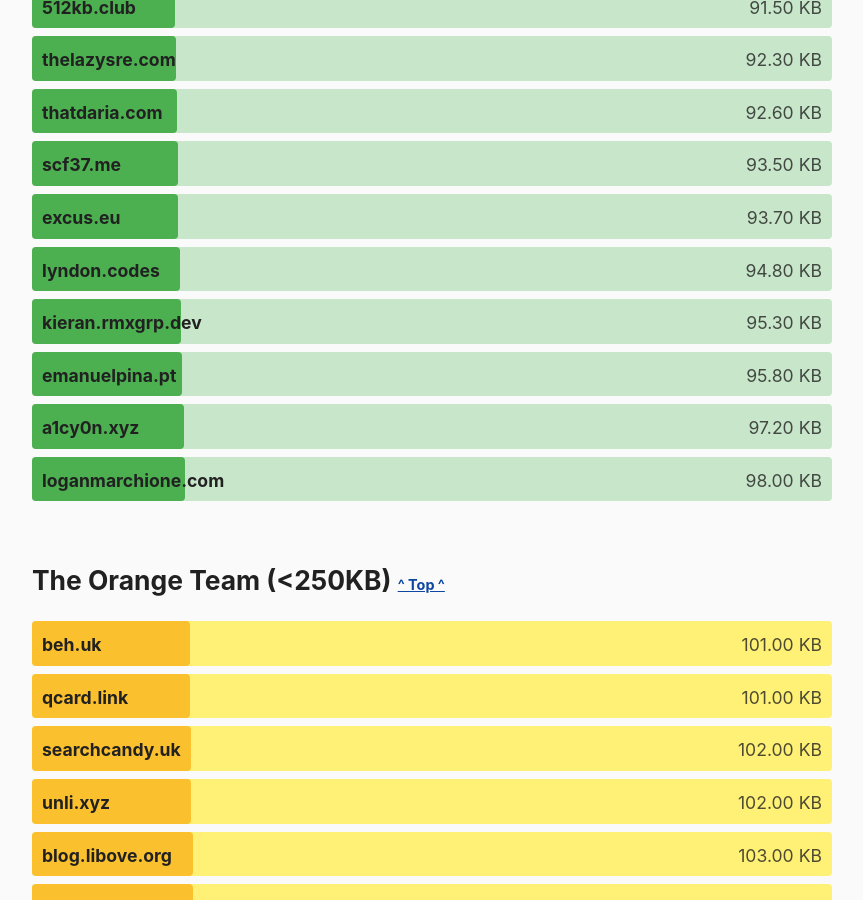
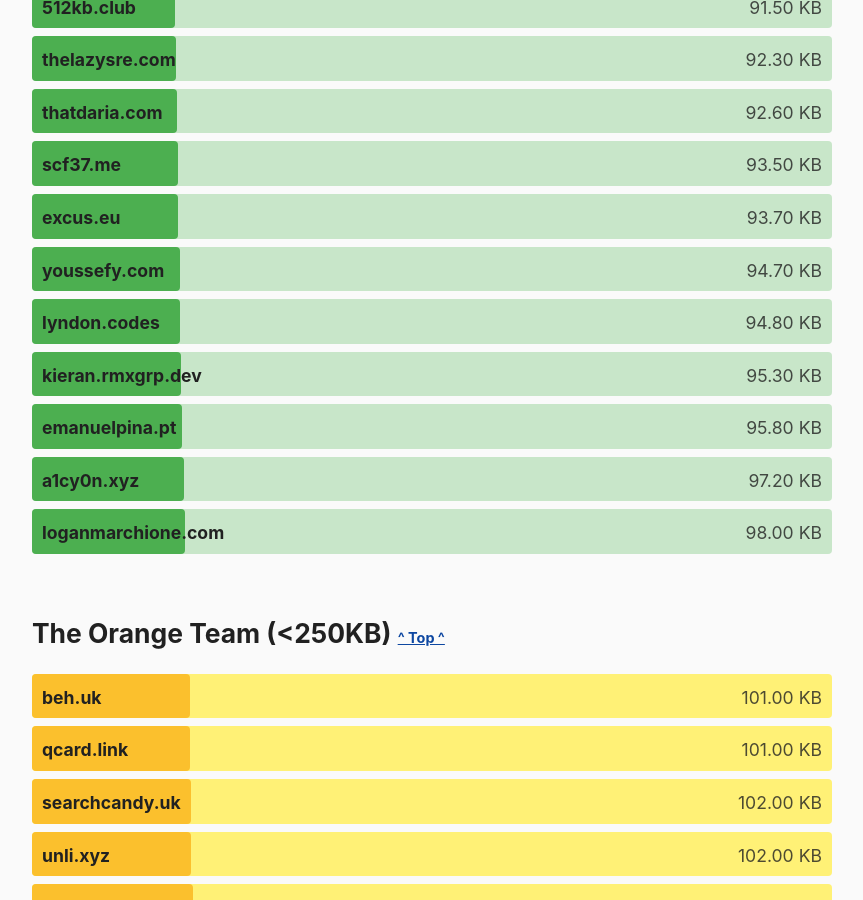
Before and after one commit to kevquirk/512kb.club, a Jekyll site: the page built from index.md, in a window 1280 px wide and 900 px high, scrolled down 17207 px. Shown: the whole window, without its empty margins (208-1071 px from the left). Built offline with Jekyll 4.4.1, drawn with Linux system fonts in a browser that asks for light colours.

Commit message:
add youssefy.com

```diff
--- a/_data/sites.yml
+++ b/_data/sites.yml
@@ -2583,6 +2583,11 @@
   size: 221
   last_checked: 2022-03-25
 
+- domain: youssefy.com
+  url: https://youssefy.com/
+  size: 94.7
+  last_checked: 2022-11-02
+
 - domain: yuv.al
   url: https://yuv.al/
   size: 255
```
